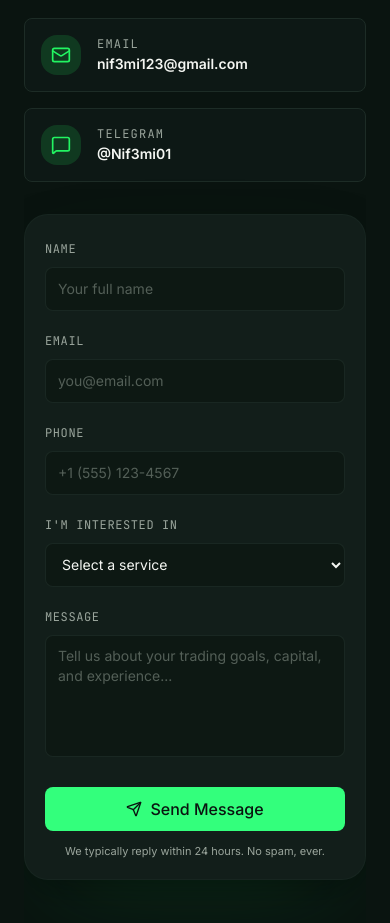
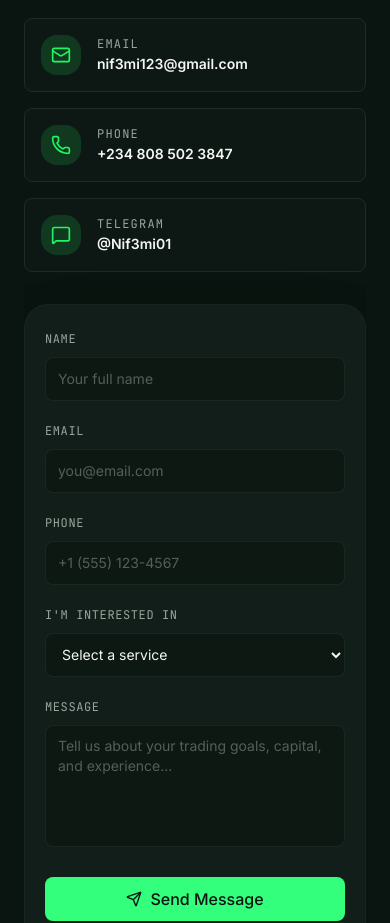
Before and after one commit to Sneakyorca/TradeWithNifemi, a React (Vite) app in the folder TradeWithNifemi/: page / in a window 390 px wide. Shown: the part 7700-8623 px from the top of the page. Built offline with nearby package versions, Linux system fonts and the light colour scheme.

Commit message:
feat: add phone contact to social links section
- Import Phone icon from lucide-react
- Add phone number (+234 808 502 3847) to social contacts
- Phone link uses tel: protocol for direct dialing

```diff
--- a/TradeWithNifemi/src/Components/Sections/Contact.jsx
+++ b/TradeWithNifemi/src/Components/Sections/Contact.jsx
@@ -1,4 +1,4 @@
-import { Mail, MessageSquare, Send } from "lucide-react";
+import { Mail, MessageSquare, Send, Phone } from "lucide-react";
 import { useState } from "react";
 
 const Contact = () => {
@@ -98,6 +98,12 @@ const Contact = () => {
       platform: "email",
       link: "mailto:nif3mi123@gmail.com",
       username: "nif3mi123@gmail.com",
+    },
+    {
+      icon: Phone,
+      platform: "phone",
+      link: "tel:+234808502847",
+      username: "+234 808 502 3847",
     },
     {
       icon: MessageSquare,
```
